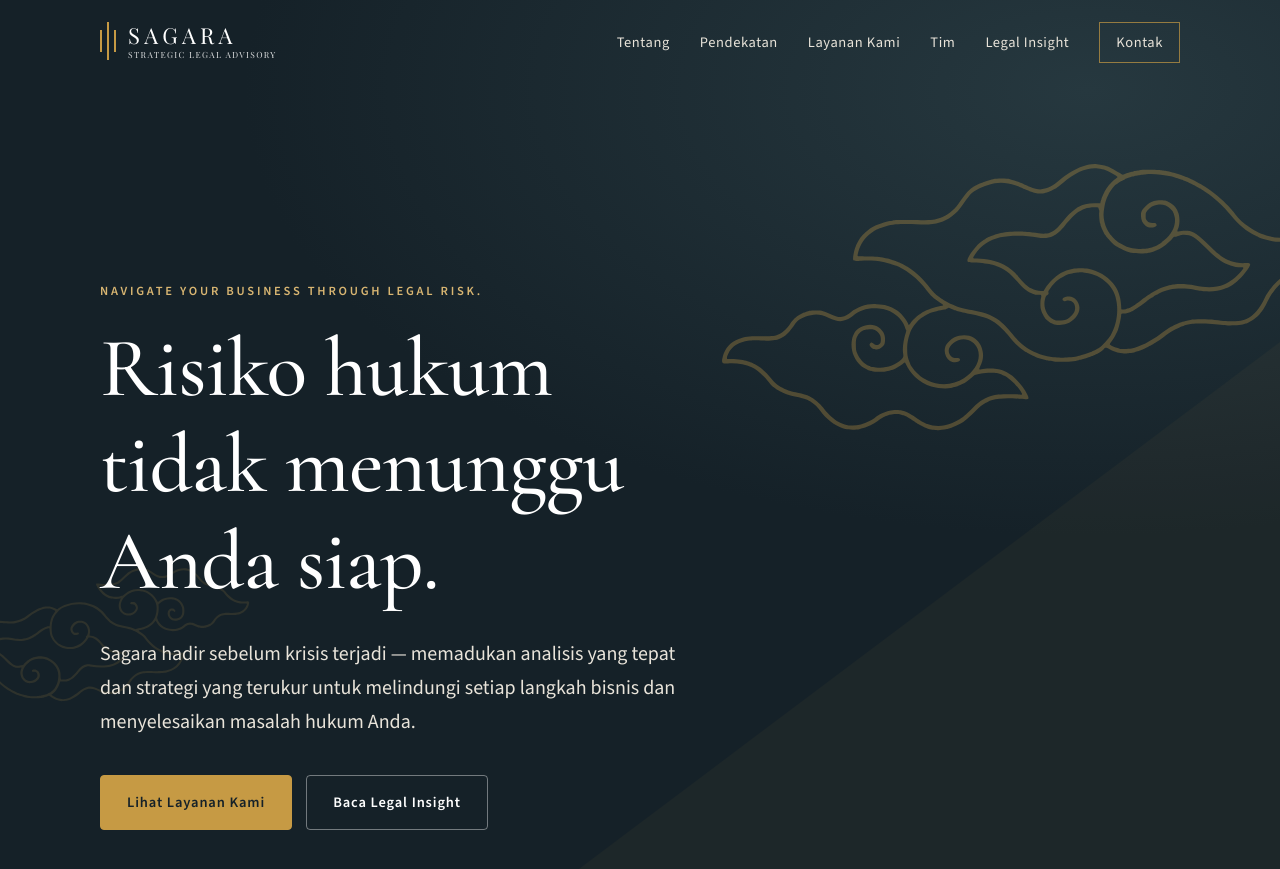
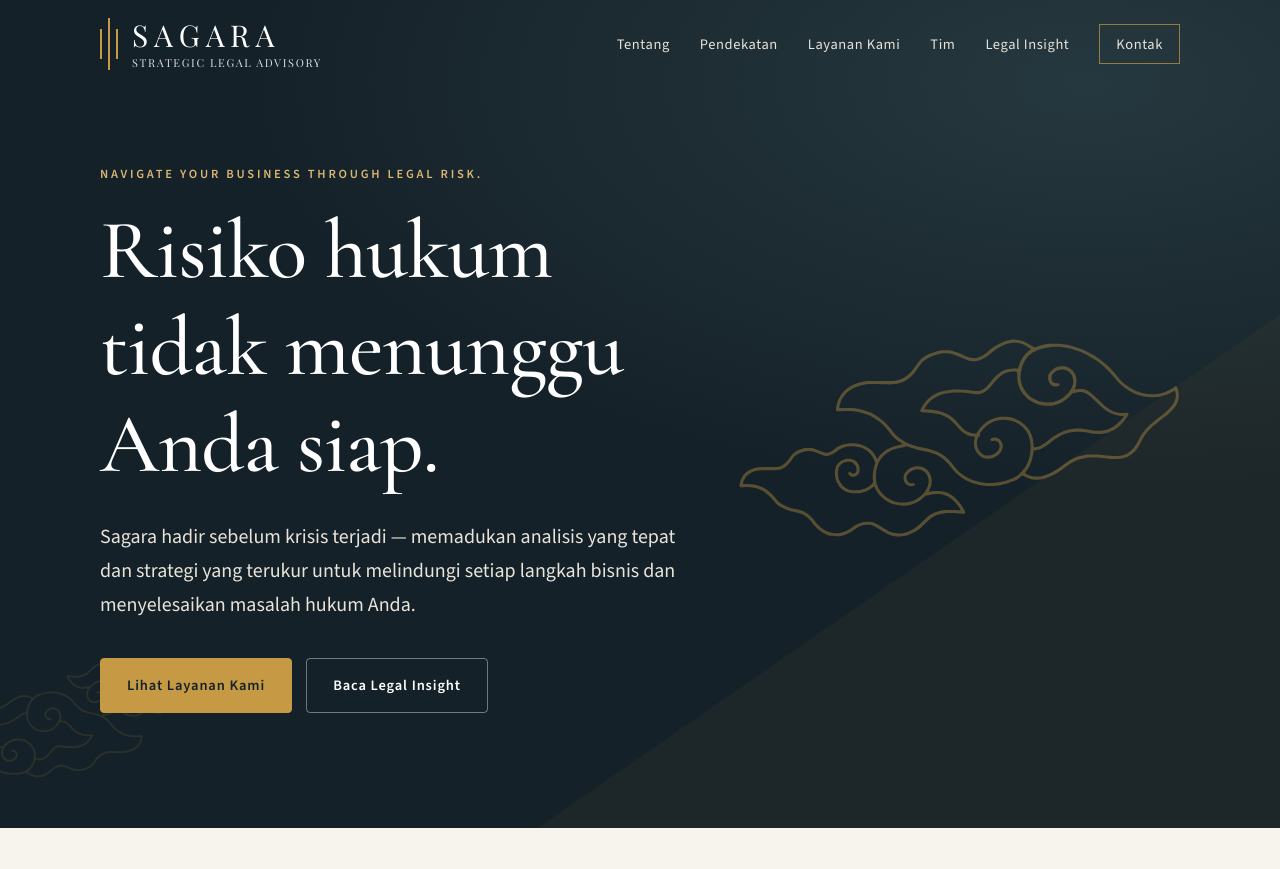
Before and after one commit to Vrijemann/SSLA-Web, a Jekyll site: the page built from index.html, in a window 1280 px wide and 900 px high. Shown: the top 869 px of the window. Built offline with Jekyll 4.4.1, drawn with Linux system fonts in a browser that asks for light colours.

Commit message:
Pratinjau: hero simetris (teks kiri, awan kanan sejajar tengah) dan wordmark lebih besar
Co-Authored-By: Claude Opus 5.5 <noreply@anthropic.com>
Claude-Session: https://claude.ai/code/session_016LrWBHooU5mNt67cUqTKXG

```diff
--- a/assets/css/style.css
+++ b/assets/css/style.css
@@ -361,3 +361,33 @@ img.awan { height: auto; display: block; }
 .js .reveal { opacity: 0; transform: translateY(18px); transition: opacity .6s ease, transform .6s ease; }
 .js .reveal.is-visible { opacity: 1; transform: none; }
 @media (prefers-reduced-motion: reduce) { .js .reveal { opacity: 1; transform: none; } }
+
+/* ---------- Hero simetris & wordmark lebih besar ---------- */
+.hero { justify-content: center; padding-top: 0; min-height: 92vh; min-height: 92svh; }
+.hero__inner { display: grid; grid-template-columns: minmax(0, 1.15fr) minmax(0, .85fr); align-items: center; gap: 40px; padding-top: 120px; padding-bottom: 72px; }
+.hero__text { min-width: 0; }
+.hero__art { position: relative; display: flex; align-items: center; justify-content: center; }
+.hero__art .awan { width: 100%; max-width: 560px; opacity: .38; }
+.hero__awan--1 { display: none; }
+.hero__awan--2 { width: min(260px, 36vw); left: -60px; bottom: 6%; top: auto; opacity: .12; }
+@media (max-width: 900px) {
+  .hero__inner { grid-template-columns: 1fr; padding-top: 110px; padding-bottom: 56px; }
+  .hero__art { order: -1; justify-content: flex-start; }
+  .hero__art .awan { max-width: 260px; opacity: .3; }
+}
+
+.wordmark { gap: 14px; }
+.wordmark__bars { height: 52px; gap: 6px; }
+.wordmark__bars i:nth-child(1), .wordmark__bars i:nth-child(3) { height: 30px; }
+.wordmark__bars i:nth-child(2) { height: 52px; }
+.wordmark__name { font-size: 30px; letter-spacing: .2em; }
+.wordmark__sub { font-size: 11px; letter-spacing: .15em; margin-top: 7px; }
+.site-header { padding: 18px 0; }
+.site-header.is-scrolled, .site-header.is-solid { padding: 12px 0; }
+@media (max-width: 640px) {
+  .wordmark__bars { height: 42px; }
+  .wordmark__bars i:nth-child(1), .wordmark__bars i:nth-child(3) { height: 24px; }
+  .wordmark__bars i:nth-child(2) { height: 42px; }
+  .wordmark__name { font-size: 24px; }
+  .wordmark__sub { font-size: 9px; }
+}
--- a/index.html
+++ b/index.html
@@ -7,10 +7,10 @@ title: Sagara Strategic Legal Advisory
 <!-- ============ HERO ============ -->
 <section class="hero">
   <div class="hero__bg" aria-hidden="true">
-    {% include awan.html class="hero__awan hero__awan--1" jenis="a" %}
     {% include awan.html class="hero__awan hero__awan--2" jenis="b" %}
   </div>
   <div class="container hero__inner">
+    <div class="hero__text">
     <p class="eyebrow eyebrow--light">Navigate Your Business Through Legal Risk.</p>
     <h1 class="hero__title">Risiko hukum tidak menunggu Anda&nbsp;siap.</h1>
     <p class="hero__lead">Sagara hadir sebelum krisis terjadi — memadukan analisis yang tepat dan strategi yang terukur untuk melindungi setiap langkah bisnis dan menyelesaikan masalah hukum Anda.</p>
@@ -18,6 +18,8 @@ title: Sagara Strategic Legal Advisory
       <a class="btn btn--gold" href="#layanan">Lihat Layanan Kami</a>
       <a class="btn btn--ghost" href="{{ '/legal-insight/' | relative_url }}">Baca Legal Insight</a>
     </div>
+    </div>
+    <div class="hero__art" aria-hidden="true">{% include awan.html jenis="a" %}</div>
   </div>
 </section>
 
```
